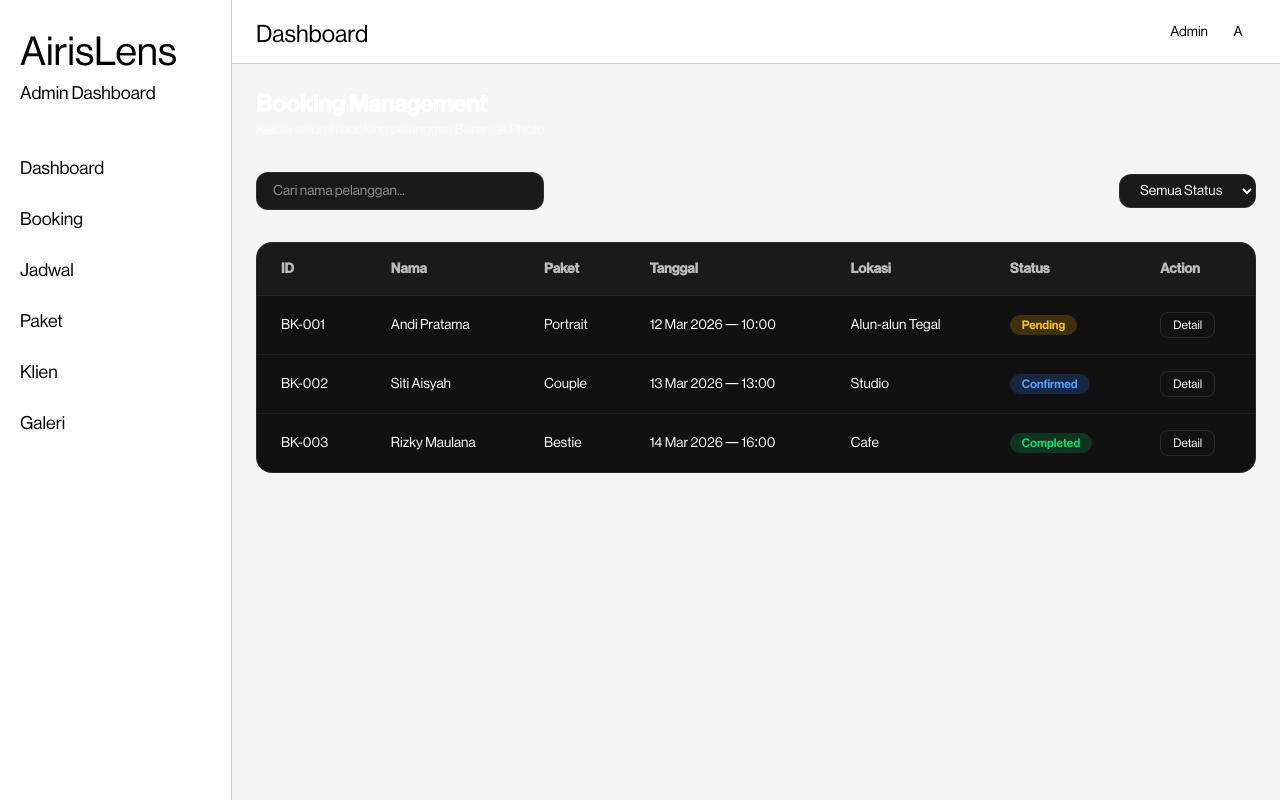
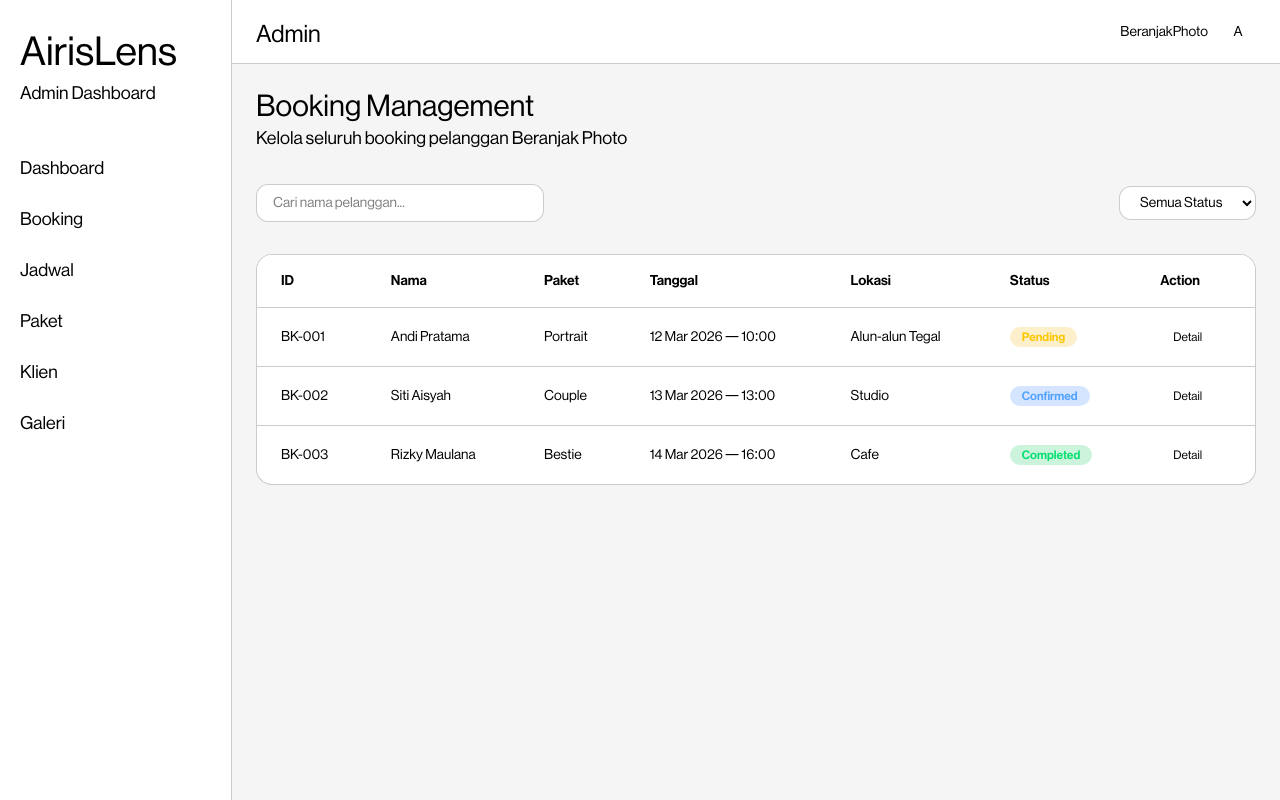
Before and after one commit to Mohfarriiiz88/Airislens, a Next.js app: page /admin/bookinglist in a window 1280 px wide. Built offline with nearby package versions, Linux system fonts and the light colour scheme.

Commit message:
admin revisi1

```diff
--- a/app/(dashboard)/admin/bookinglist/page.tsx
+++ b/app/(dashboard)/admin/bookinglist/page.tsx
@@ -61,10 +61,10 @@ export default function BookingListPage() {
     <div className="space-y-8">
       {/* Header */}
       <div>
-        <h1 className="text-2xl font-semibold text-white">
+        <h1 className="text-3xl font-normal text-black">
           Booking Management
         </h1>
-        <p className="text-sm text-white/60">
+        <p className="text-lg text-black">
           Kelola seluruh booking pelanggan Beranjak Photo
         </p>
       </div>
@@ -76,13 +76,13 @@ export default function BookingListPage() {
           placeholder="Cari nama pelanggan..."
           value={search}
           onChange={(e) => setSearch(e.target.value)}
-          className="w-full md:w-72 rounded-xl border border-white/10 bg-[#1A1A1A] px-4 py-2 text-sm text-white outline-none focus:border-white/30"
+          className="w-full md:w-72 rounded-xl border border-black/20 bg-[#ffffff] px-4 py-2 text-sm text-black outline-none focus:border-white/30"
         />
 
         <select
           value={statusFilter}
           onChange={(e) => setStatusFilter(e.target.value)}
-          className="rounded-xl border border-white/10 bg-[#1A1A1A] px-4 py-2 text-sm text-white outline-none focus:border-white/30"
+          className="rounded-xl border border-black/20 bg-[#ffffff] px-4 py-2 text-sm text-black outline-none focus:border-white/30"
         >
           <option value="All">Semua Status</option>
           <option value="Pending">Pending</option>
@@ -93,24 +93,24 @@ export default function BookingListPage() {
       </div>
 
       {/* Table */}
-      <div className="rounded-2xl border border-white/10 bg-[#111111] overflow-hidden">
-        <table className="w-full text-sm text-left text-white">
-          <thead className="bg-[#1A1A1A] text-white/70">
+      <div className="rounded-2xl border border-black/20 bg-[#ffffff] overflow-hidden">
+        <table className="w-full text-sm text-left text-black">
+          <thead className="bg-[#ffffff] text-black">
             <tr>
-              <th className="px-6 py-4">ID</th>
-              <th className="px-6 py-4">Nama</th>
-              <th className="px-6 py-4">Paket</th>
-              <th className="px-6 py-4">Tanggal</th>
-              <th className="px-6 py-4">Lokasi</th>
-              <th className="px-6 py-4">Status</th>
-              <th className="px-6 py-4">Action</th>
+              <th className="font-medium px-6 py-4">ID</th>
+              <th className="font-medium px-6 py-4">Nama</th>
+              <th className="font-medium px-6 py-4">Paket</th>
+              <th className="font-medium px-6 py-4">Tanggal</th>
+              <th className="font-medium px-6 py-4">Lokasi</th>
+              <th className="font-medium px-6 py-4">Status</th>
+              <th className="font-medium px-6 py-4">Action</th>
             </tr>
           </thead>
           <tbody>
             {filteredData.map((booking) => (
               <tr
                 key={booking.id}
-                className="border-t border-white/5 hover:bg-white/5 transition"
+                className="border-t border-black/20 hover:bg-white/10 transition"
               >
                 <td className="px-6 py-4">{booking.id}</td>
                 <td className="px-6 py-4">{booking.name}</td>
--- a/components/dashboard/AnalyticsPlaceholder.tsx
+++ b/components/dashboard/AnalyticsPlaceholder.tsx
@@ -1,7 +1,7 @@
 export default function AnalyticsPlaceholder() {
   return (
     <div className="lg:col-span-2 rounded-2xl bg-[#ffffff] border border-black/20 p-5 h-[260px]">
-      <div className="text-normal text-black/70 mb-2">
+      <div className="text-18px font-medium text-black mb-2">
         Booking Analytics
       </div>
       <div className="flex items-center justify-center h-full text-black/40 text-sm">
--- a/components/dashboard/BookingTable.tsx
+++ b/components/dashboard/BookingTable.tsx
@@ -1,19 +1,19 @@
 export default function BookingTable() {
   return (
-    <div className="rounded-2xl bg-[#ffffff] border border-black/5 p-5">
-      <div className="text-sm font- mb-4">Booking Terbaru</div>
+    <div className="rounded-2xl bg-[#ffffff] border border-black/20 p-5">
+      <div className="text-18px font-medium mb-4">Booking Terbaru</div>
 
-      <table className="w-full text-sm">
-        <thead className="text-black text-light">
-          <tr>
-            <th className="text-left py-2">Nama</th>
-            <th>Paket</th>
-            <th>Tanggal</th>
-            <th>Status</th>
+      <table className="w-full text-normal">
+        <thead className="text-black font-normal">
+          <tr className="">
+            <th className="text-left py-2 font-normal">Nama</th>
+            <th className="font-normal">Paket</th>
+            <th className="font-normal">Tanggal</th>
+            <th className="font-normal">Status</th>
           </tr>
         </thead>
         <tbody className="text-black">
-          <tr className="border-t border-black/5">
+          <tr className="border-t border-black/20">
             <td className="py-2">Andi</td>
             <td className="text-center">Portrait</td>
             <td className="text-center">12 Mar</td>
--- a/components/dashboard/Header.tsx
+++ b/components/dashboard/Header.tsx
@@ -2,11 +2,11 @@ export default function Header() {
   return (
     <header className="h-16 border-b border-black/20 bg-[#ffffff] backdrop-blur flex items-center justify-between px-6">
       <div>
-        <div className="mt-1 text-[24px] text-black">Dashboard</div>
+        <div className="mt-1 text-[24px] text-black">Admin</div>
       </div>
 
       <div className="flex items-center gap-3">
-        <div className="text-sm text-black">Admin</div>
+        <div className="text-sm text-black">BeranjakPhoto</div>
         <div className="h-9 w-9 rounded-full bg-white/10 flex items-center justify-center text-sm">
           A
         </div>
--- a/components/dashboard/StatCard.tsx
+++ b/components/dashboard/StatCard.tsx
@@ -7,7 +7,7 @@ export default function StatCard({
 }) {
   return (
     <div className="rounded-2xl bg-[#ffffff] border border-black/20 p-5">
-      <div className="text-normal text-black">{title}</div>
+      <div className="text-medium text-18px text-black">{title}</div>
       <div className="mt-2 text-2xl font-medium">{value}</div>
     </div>
   )
--- a/components/dashboard/UpcomingList.tsx
+++ b/components/dashboard/UpcomingList.tsx
@@ -1,7 +1,7 @@
 export default function UpcomingList() {
   return (
-    <div className="rounded-2xl bg-[#ffffff] border border-black/5 p-5">
-      <div className="text-sm font-semibold mb-4">Upcoming Schedule</div>
+    <div className="rounded-2xl bg-[#ffffff] border border-black/20 p-5">
+      <div className="text-18px  font-medium mb-4">Upcoming Schedule</div>
 
       <ul className="space-y-3 text-sm text-black">
         <li>10:00 — Portrait — Alun-alun</li>
```
